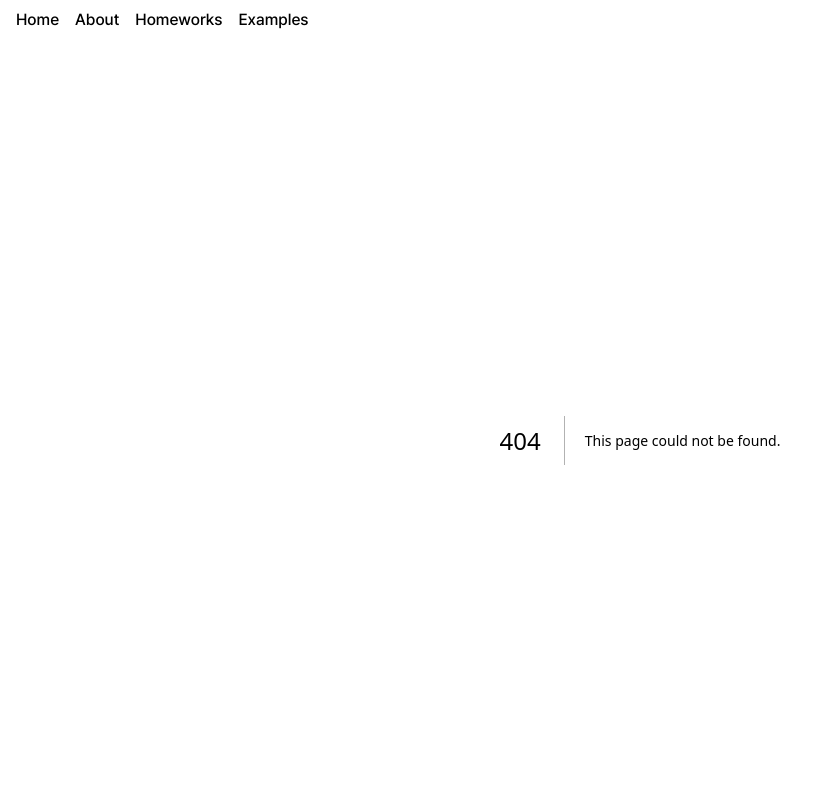
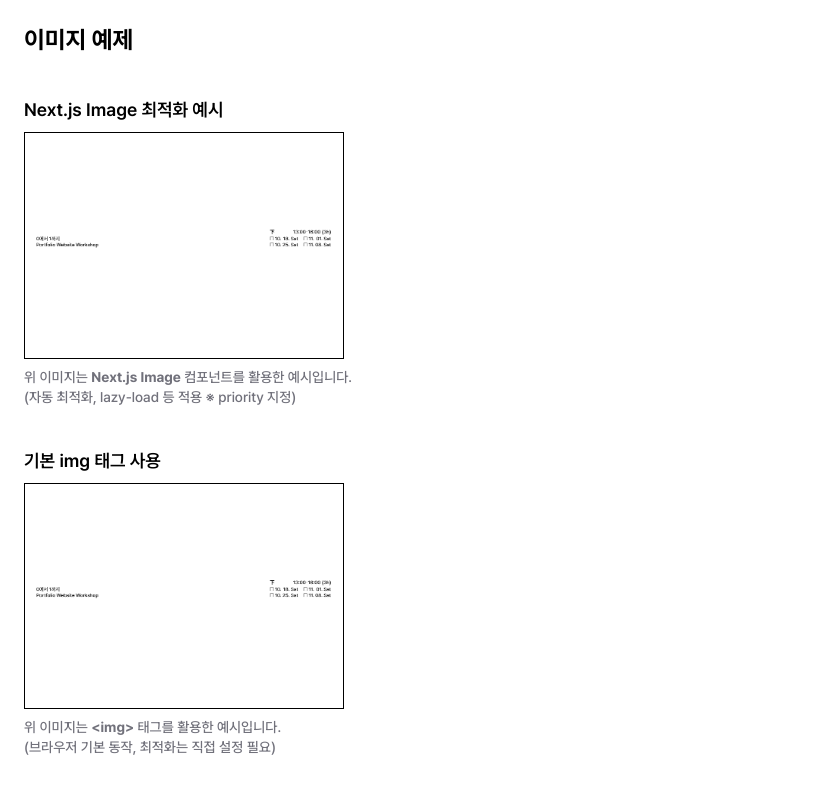
Before and after one commit to 01-office/01-workshop-2025, a Next.js app: page /examples/image in a window 1280 px wide. Before the commit this address had no page. Shown: the top 794 px of the page, without its empty margins (0-826 px from the left). Built offline with nearby package versions, Linux system fonts and the light colour scheme.

Commit message:
feat(examples): 이미지 페이지 추가

```diff
--- /dev/null
+++ b/src/app/examples/(pages)/image/page.tsx
@@ -0,0 +1,55 @@
+/**
+ * 이 컴포넌트는 여러 이미지 렌더링 예제입니다.
+ *
+ * [동작 설명]
+ * - 다양한 방식의 이미지 렌더링과 최적화를 보여줍니다.
+ * - 정적 파일과 Next.js의 Image 컴포넌트를 모두 시연합니다.
+ */
+import Image from "next/image";
+
+export default function ImageExample() {
+  return (
+    <main className="p-6 flex flex-col gap-10">
+      <h1 className="font-bold text-2xl">이미지 예제</h1>
+
+      {/* Next.js Image 컴포넌트를 사용한 최적화된 이미지 렌더링 */}
+      <section className="flex flex-col gap-2">
+        <h2 className="font-semibold text-lg">Next.js Image 최적화 예시</h2>
+        <div>
+          <Image
+            src="/assets/textbook/1.png"
+            alt="textbook with Next.js Image"
+            width={320}
+            height={440}
+            className="border"
+            priority
+          />
+        </div>
+        <p className="text-zinc-500 text-sm">
+          위 이미지는 <b>Next.js Image</b> 컴포넌트를 활용한 예시입니다.
+          <br />
+          (자동 최적화, lazy-load 등 적용 ※ priority 지정)
+        </p>
+      </section>
+
+      {/* 전통적인 img 태그 사용 */}
+      <section className="flex flex-col gap-2">
+        <h2 className="font-semibold text-lg">기본 img 태그 사용</h2>
+        <div>
+          <img
+            src="/assets/textbook/1.png"
+            alt="textbook with img tag"
+            width={320}
+            height={440}
+            className="border"
+          />
+        </div>
+        <p className="text-zinc-500 text-sm">
+          위 이미지는 <b>&lt;img&gt;</b> 태그를 활용한 예시입니다.
+          <br />
+          (브라우저 기본 동작, 최적화는 직접 설정 필요)
+        </p>
+      </section>
+    </main>
+  );
+}
```
Also changed, not shown: public/assets/textbook/1.png (added).
